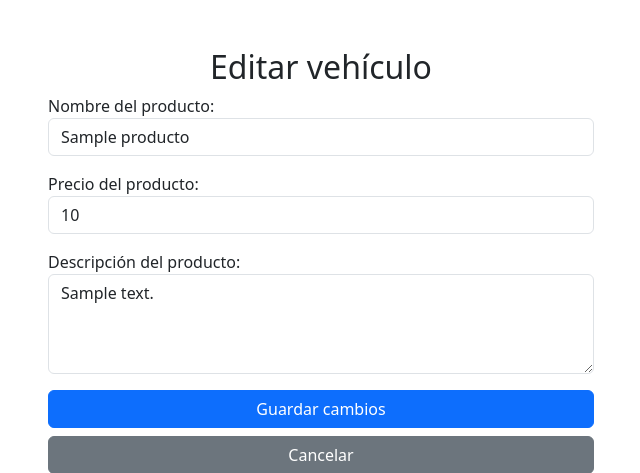
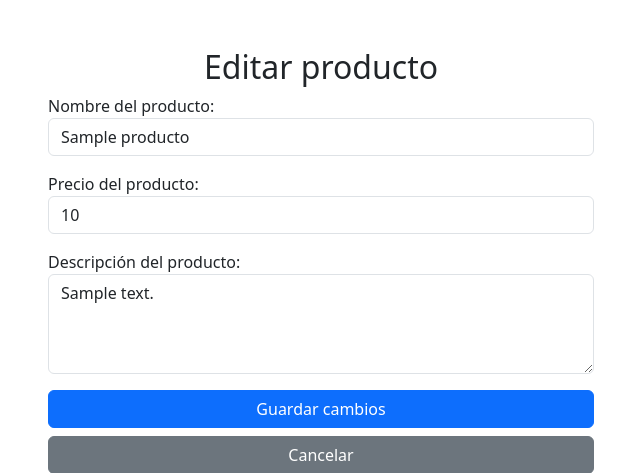
Before and after one commit to pablovarass/M7_S4_Drilling, a Django app: page /editar/1/ in a window 1280 px wide. Shown: the part 56-529 px from the top of the page, without its empty margins (319-959 px from the left). Run offline with Django 4.2, Linux system fonts and the light colour scheme; tables that the repository leaves empty hold one stand-in row (values such as "Sample post"); some libraries are stand-ins or nearby versions.

Commit message:
Corrección del template editar.html

```diff
--- a/practica_orm/config/producto/templates/editar.html
+++ b/practica_orm/config/producto/templates/editar.html
@@ -1,7 +1,7 @@
 {% extends 'layout.html' %}
 {% block content %}
     <section class="container mt-5">
-        <h2 class="text-center">Editar vehículo</h2>
+        <h2 class="text-center">Editar producto</h2>
         <div class="row justify-content-center">
             <div class="col-md-6">
                 <form method="post">
--- a/practica_orm/config/producto/templates/navbar.html
+++ b/practica_orm/config/producto/templates/navbar.html
@@ -17,7 +17,7 @@
                     <a class="nav-link" href="{% url 'index' %}">Inicio</a>
                 </li>
                 {% if user.is_authenticated %}
-                    {% if perms.vehiculo.add_producto %}
+                    {% if perms.producto.add_producto %}
                         <li class="nav-item">
                             <a class="nav-link" href="{% url 'crear' %}">Agregar</a>
                         </li>
```
